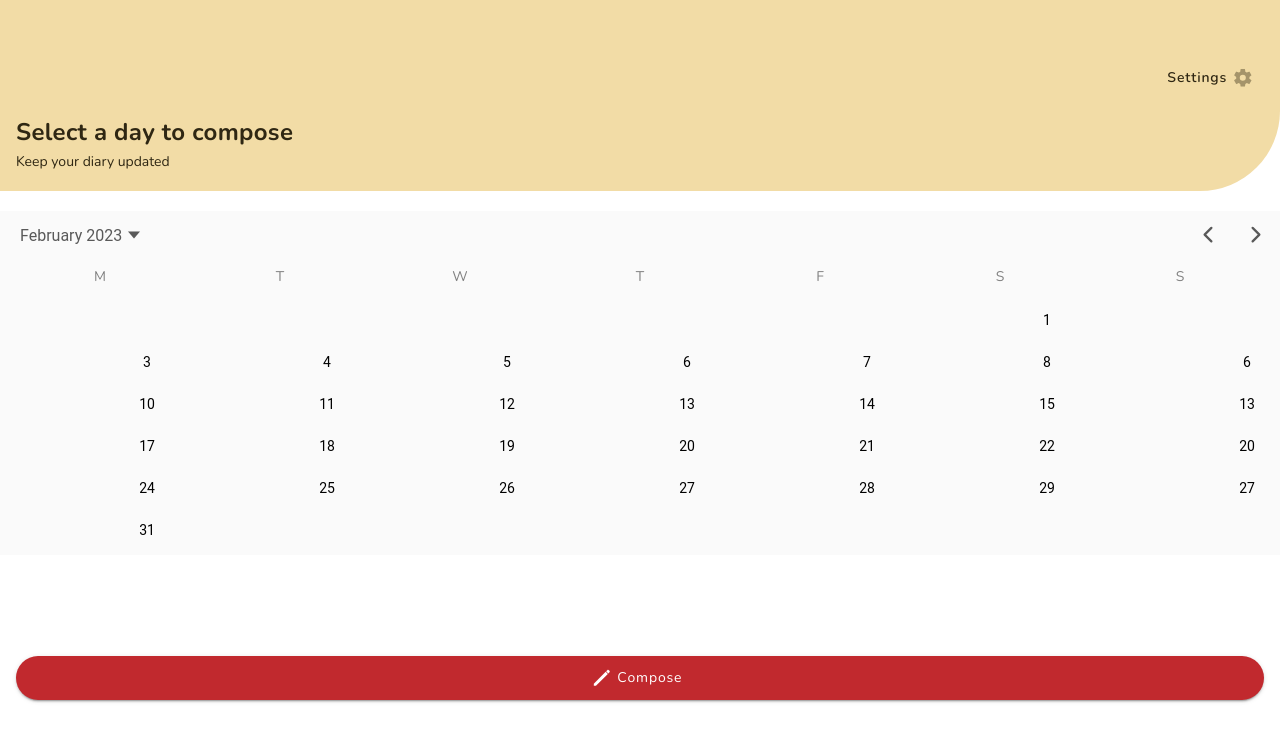
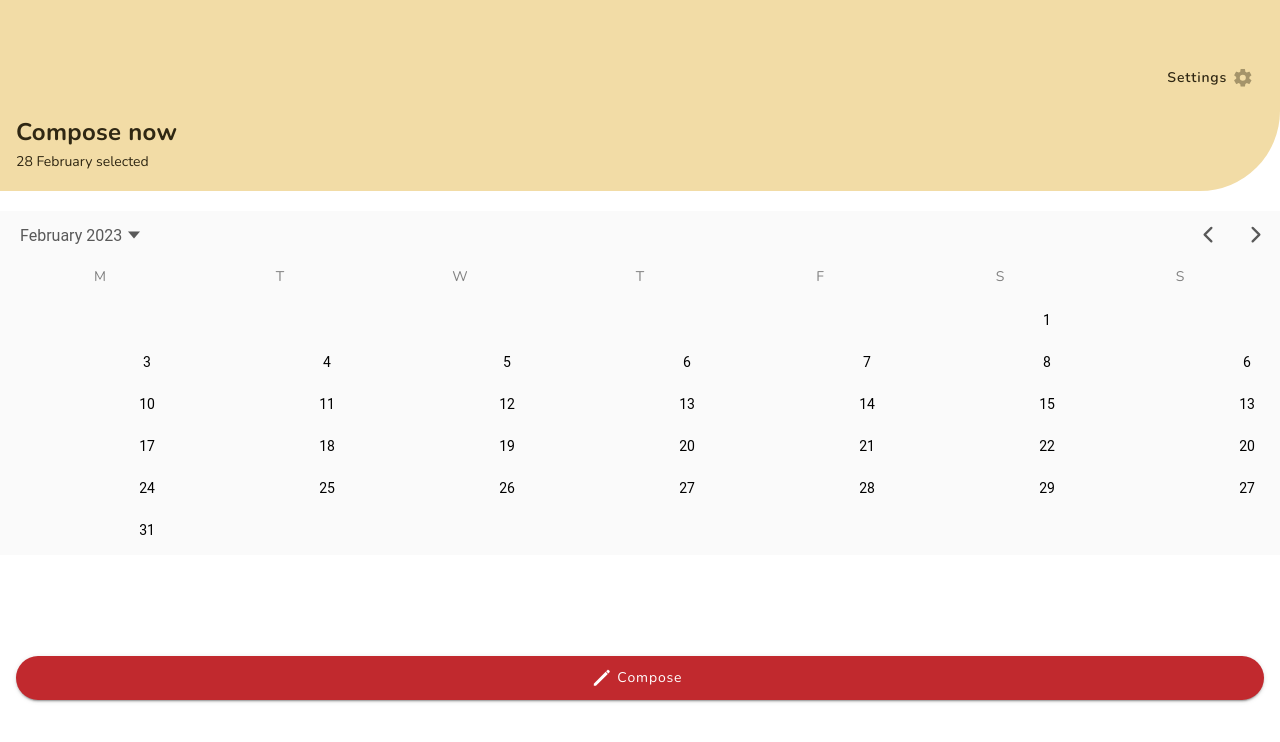
Before and after one commit to LevkoTkach/diary, a React (Create React App) app: page /main in a window 1280 px wide. Shown: the top 742 px of the page. Built offline with nearby package versions, Linux system fonts and the light colour scheme; a web font is replaced by a local one.

Commit message:
change title

```diff
--- a/src/pages/MainPage.tsx
+++ b/src/pages/MainPage.tsx
@@ -1,4 +1,5 @@
 import { IonButton, IonDatetime, IonHeader, IonIcon, IonLabel, IonPage, IonTitle } from '@ionic/react';
+import { format, parseISO } from 'date-fns';
 import { pencilSharp, settingsSharp } from 'ionicons/icons';
 import React, { useEffect } from 'react';
 import { useState } from 'react';
@@ -37,8 +38,8 @@ const MainPage: React.FC<Params> = () => {
           Settings
           <IonIcon color='primary' slot="end" icon={settingsSharp}></IonIcon>
         </IonButton>
-        <IonTitle className='main-header-title'>Select a day to compose</IonTitle>
-        <IonLabel className='main-header-label'>Keep your diary updated</IonLabel>
+        <IonTitle className='main-header-title'>Compose now</IonTitle>
+        <IonLabel className='main-header-label'>{format(parseISO(date!), 'd MMMM')} selected</IonLabel>
       </IonHeader>
 
       <IonDatetime
```
